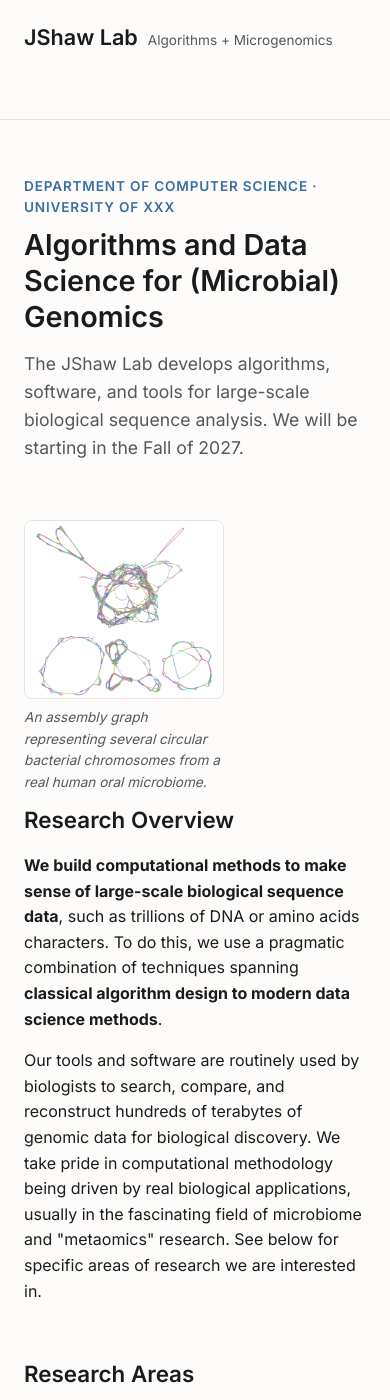
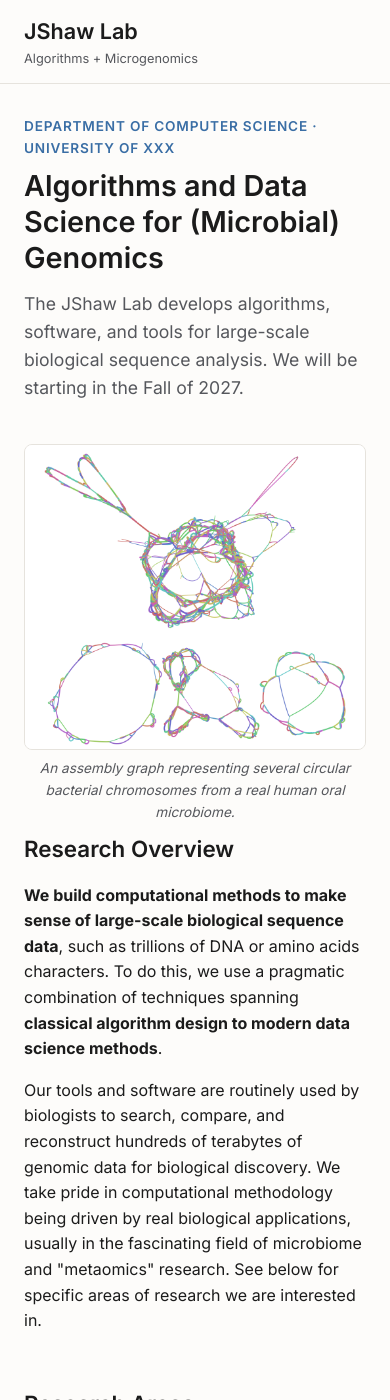
Before and after one commit to jshaw-lab-compbio/jshaw-lab-compbio.github.io, a Jekyll site: the page built from index.md, in a window 390 px wide and 1400 px high. Built offline with Jekyll 4.4.1, drawn with Linux system fonts in a browser that asks for light colours.

Commit message:
fix phone

```diff
--- a/_data/software.yml
+++ b/_data/software.yml
@@ -19,6 +19,8 @@
     year: 2026
     url: "https://www.biorxiv.org/content/10.64898/2026.05.26.727271v1"
   links:
+    - label: Docs
+      url: "https://jshaw-lab-compbio.github.io/savont-docs/"
     - label: GitHub
       url: "https://github.com/bluenote-1577/savont"
 
--- a/assets/css/style.scss
+++ b/assets/css/style.scss
@@ -486,6 +486,22 @@ p { margin: 0 0 1em; }
 /* ---------- Responsive ---------- */
 
 @media (max-width: 640px) {
+  .page { padding-top: 32px; }
+
+  /* Stack the tagline under the title so the brand and the menu button fit
+     on one row instead of the button wrapping onto its own line. */
+  .site-header__inner {
+    padding-top: 14px;
+    padding-bottom: 14px;
+  }
+
+  .site-header__brand {
+    flex-direction: column;
+    gap: 0;
+  }
+
+  .site-header__tagline { font-size: 0.8rem; }
+
   .nav-toggle { display: flex; }
 
   .site-nav {
@@ -510,7 +526,16 @@ p { margin: 0 0 1em; }
 
   .hero__title { font-size: 1.8rem; }
 
-  .hero__media { width: 200px; }
+  .hero { gap: 24px; }
+
+  /* Full-width, centred image instead of a fixed 200px block stuck to the left. */
+  .hero__media {
+    width: 100%;
+    max-width: 360px;
+    margin: 0 auto;
+  }
+
+  .hero__caption { text-align: center; }
 
   .pi-block { flex-direction: column; }
 
```
